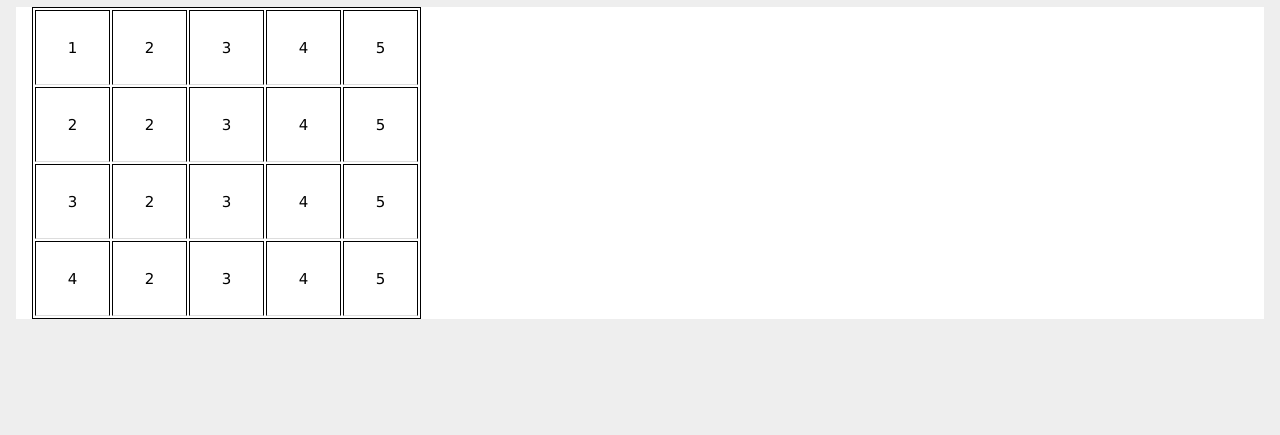
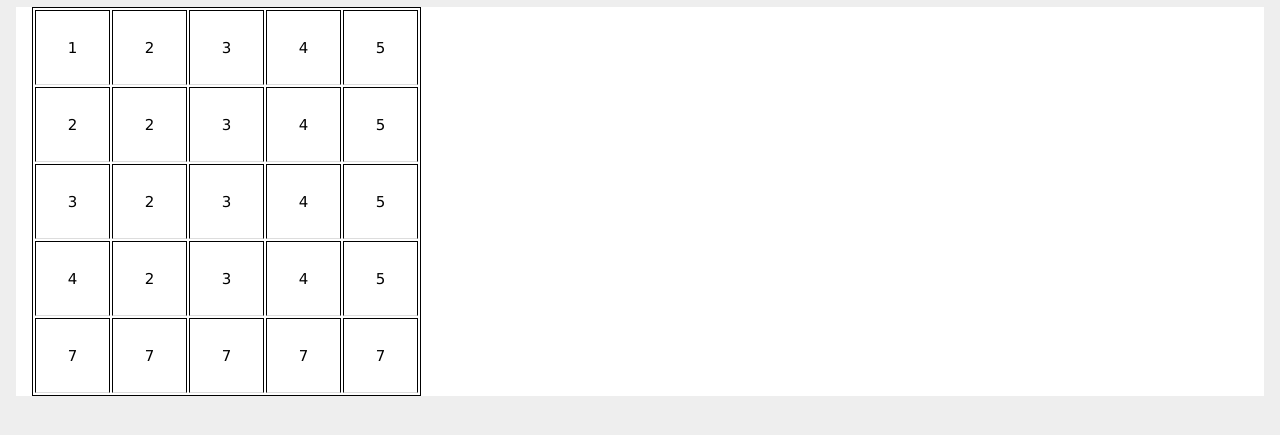
Before and after one commit to linnnux/board_game, a plain HTML site: page index.html in a window 1280 px wide. Shown: the part 67-502 px from the top of the page. Drawn offline with nearby package versions, Linux system fonts and the light colour scheme.

Commit message:
:v 0.0.3: ajoute une fonction js qui ajoute une nouvelle ligne au plateau (tableau) en manipulant le dom

```diff
--- a/index.html
+++ b/index.html
@@ -46,3 +46,8 @@
 
 </body>
 </html>
+
+<script>
+document.getElementById("plateau").innerHTML += '  <tr><td>7</td><td>7</td><td>7</td><td>7</td><td>7</td></tr>';
+
+</script>
```
